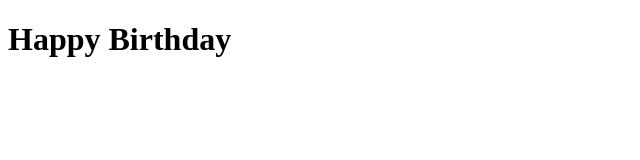
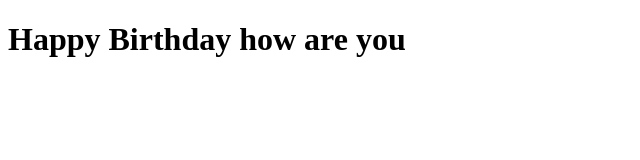
Before and after one commit to 542jayalaxmi/test_project, a plain HTML site: page index.html in a window 1280 px wide. Shown: the whole page, without its empty margins (0-640 px from the left). Drawn offline with Linux system fonts and the light colour scheme.

Commit message:
adding some extra text from feature1 to main

```diff
--- a/index.html
+++ b/index.html
@@ -6,6 +6,6 @@
     <title>Document</title>
 </head>
 <body>
-    <h1>Happy Birthday</h1>
+    <h1>Happy Birthday how are you</h1>
 </body>
 </html>
```
